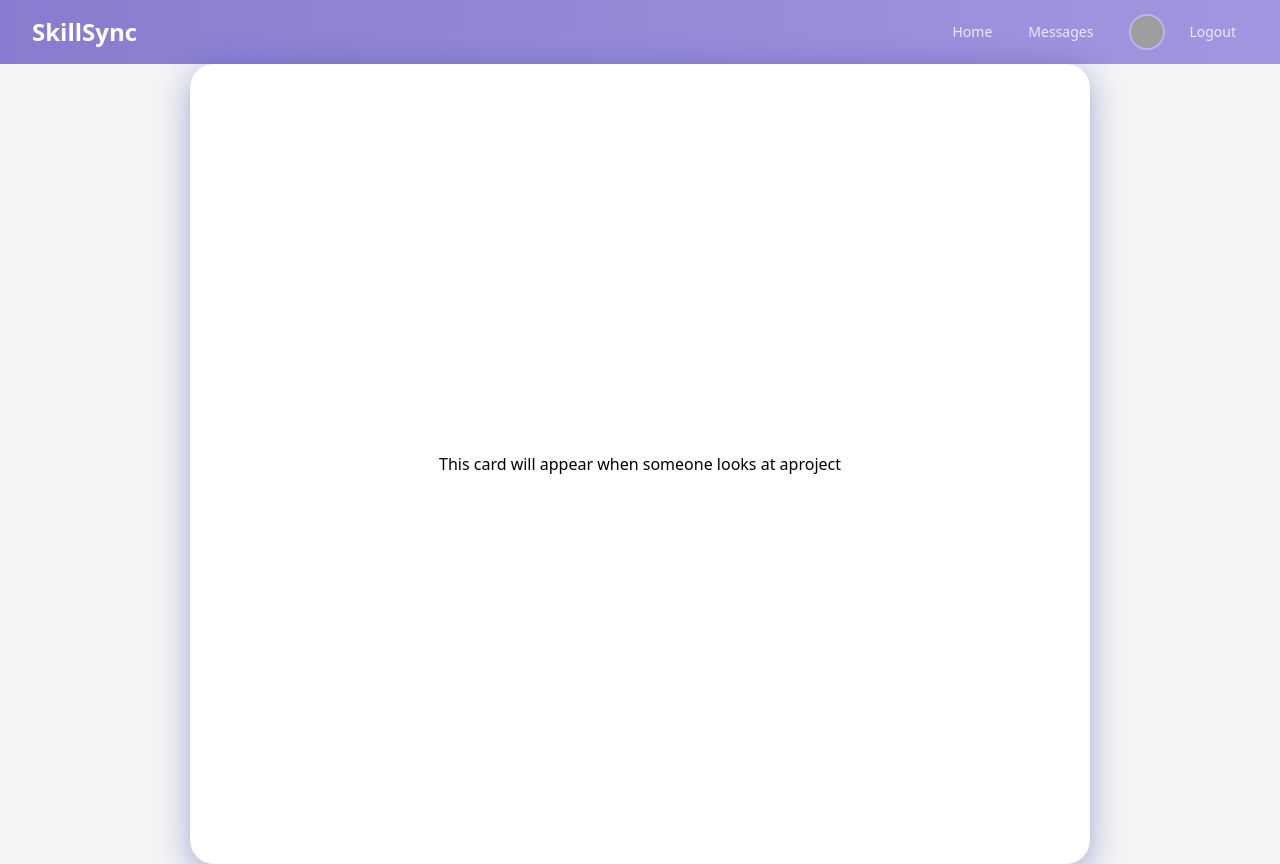
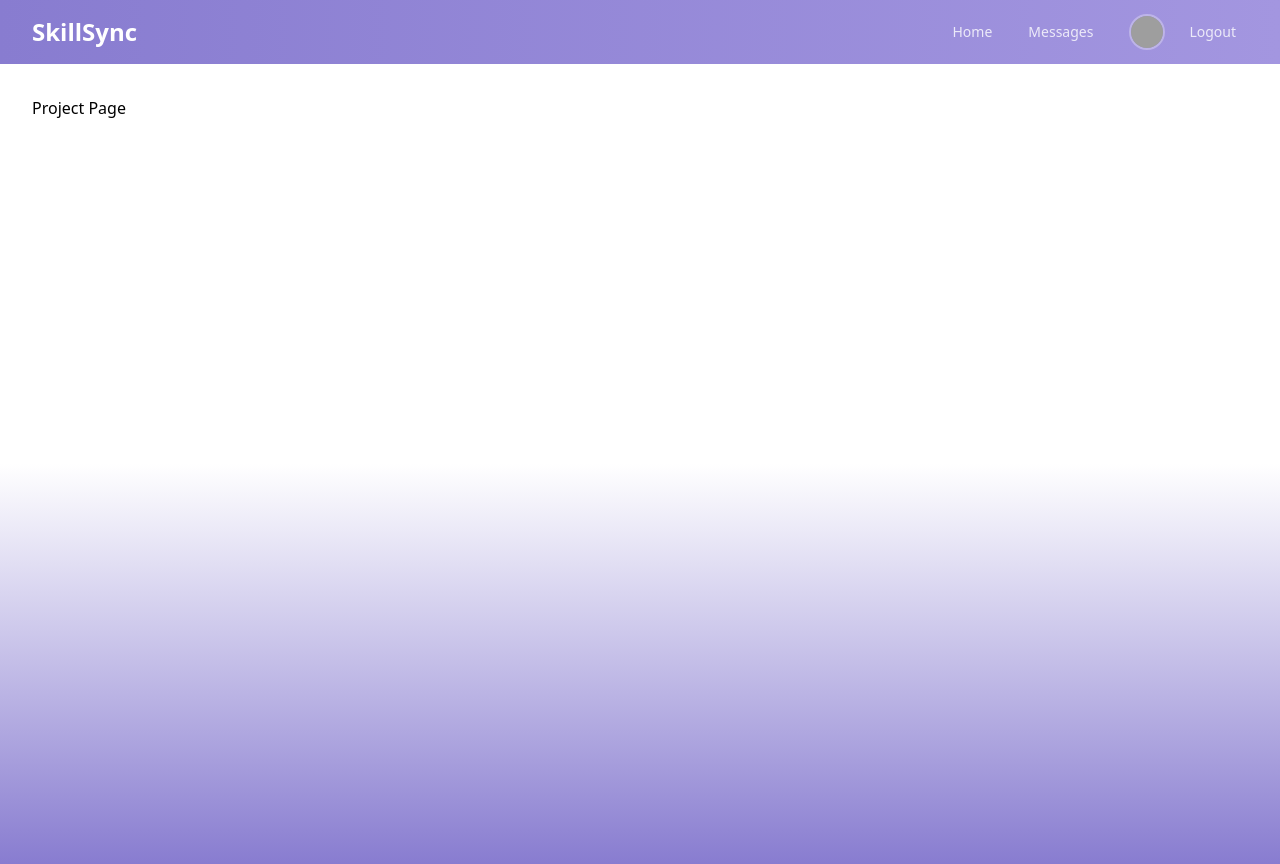
Before and after one commit to TempKev123/SkillSync-SP2, a React (Vite) app: page /project in a window 1280 px wide. Built offline with nearby package versions, Linux system fonts and the light colour scheme; no server answers; sample sign-in values are in the browser's storage; grey boxes are pictures that could not be loaded.

Commit message:
added popup when clickig on project cards

```diff
--- a/src/components/homeComponents.jsx
+++ b/src/components/homeComponents.jsx
@@ -1,9 +1,11 @@
 import { useState } from 'react';
+import ProjectCard from './projectcard';
 
 export default function HomeComponents() {
   const [activeTab, setActiveTab] = useState('projects');
   const [searchQuery, setSearchQuery] = useState('');
   const [showPostModal, setShowPostModal] = useState(false);
+  const [showCard, setShowCard] = useState(false);
 
   // Mock project data
   const projects = [
@@ -177,7 +179,10 @@ export default function HomeComponents() {
                     <span className="text-sm text-gray-600">
                       Posted by <span className="font-bold">{project.author}</span>
                     </span>
-                    <button className="bg-[#887cd0] hover:bg-[#a396e0] text-white px-4 py-2 rounded-lg text-sm font-medium transition-colors">
+                    {/*Button here*/}
+                    <button
+                    onClick={() => setShowCard(true)}
+                    className="bg-[#887cd0] hover:bg-[#a396e0] text-white px-4 py-2 rounded-lg text-sm font-medium transition-colors">
                       Apply to Join
                     </button>
                   </div>
@@ -237,6 +242,7 @@ export default function HomeComponents() {
               ))}
             </div>
           )}
+
         </div>
 
         {/* RIGHT SIDE — NEWS PANEL */}
@@ -334,6 +340,17 @@ export default function HomeComponents() {
           </div>
         </div>
       )}
+            {/* Overlay + Card */}
+            {showCard && (
+              <div
+                className="fixed inset-0 bg-black/40 flex items-center justify-center"
+                onClick={() => setShowCard(false)} // click outside
+              >
+                <div onClick={(e) => e.stopPropagation()}>
+                  <ProjectCard />
+                </div>
+              </div>
+            )}
     </div>
   );
 }
--- a/src/components/projectComponents.jsx
+++ b/src/components/projectComponents.jsx
@@ -1,8 +1,22 @@
-import { useState } from 'react';
-import ProjectCard from './projectcard';
+// src/components/profileComponents.jsx
+import { useNavigate } from 'react-router-dom';
+import { useAuth } from '../context/AuthContext';
 
-export default function ProjectComponents() {
+const ProjectComponents = () => {
+  const navigate = useNavigate();
+  const { user, profilePhotoURL, photoLoading } = useAuth();
 
-return (
-<ProjectCard/>
-)}
+  return (
+    <div className="min-h-screen bg-gray-50 py-4 sm:py-8"
+    style={{
+        background: "linear-gradient(180deg,rgb(255, 255, 255) 50%, #887cd0 100%)"
+      }}
+    >
+      <div className="max-w-7xl mx-auto px-3 sm:px-6 lg:px-8">
+        <h1>Project Page</h1>
+      </div>
+    </div>
+  );
+};
+
+export default ProjectComponents;
--- a/src/components/projectcard.jsx
+++ b/src/components/projectcard.jsx
@@ -1,32 +1,27 @@
-import { useState } from 'react';
 
-export default function ProjectCard() {
+import bg1 from '../images/bg1.jpg';
+export default function Card() {
+    return (
+        <div className="mt-[10px] max-w-200 mx-auto px-10 py-10 rounded-2xl overflow-hidden shadow-lg bg-white">
+            <img
+                src={bg1}
+            />
+            <div className="p-5">
+                <h3 className="text-lg font-semibold">Test Project</h3>
+                <p className="text-black text-sm ">
+                    <b>By Alice Smith</b>
+                </p>
+                <p className="text-gray-600 text-sm mt-4">
+                    This is the project card which gives a vauge overview of the project
+                    click below for more
+                    information.
+                </p>
+            </div>
+            <button onClick={() => window.location.href = '/project'}
+            className="px-4 py-2 rounded-lg bg-blue-600 text-white font-medium hover:bg-blue-700 transition mt-4">
+                More information
 
-return (
-    <div
-        style={{
-            minHeight: '75vh',
-            minWidth: '100vw',
-            display: 'flex',
-            alignItems: 'center',
-            justifyContent: 'center',
-            background: '#f3f4f6'
-        }}
-    >
-        <div
-            style={{
-                background: '#fff',
-                borderRadius: '1.5rem',
-                boxShadow: '0 8px 32px 0 rgba(31, 38, 135, 0.37)',
-                padding: '2rem 3rem',
-                minWidth: '900px',
-                minHeight: '800px',
-                display: 'flex',
-                alignItems: 'center',
-                justifyContent: 'center'
-            }}
-        >
-            <h1>This card will appear when someone looks at aproject</h1>
+            </button>
         </div>
-    </div>
-)}
+    );
+}
```
